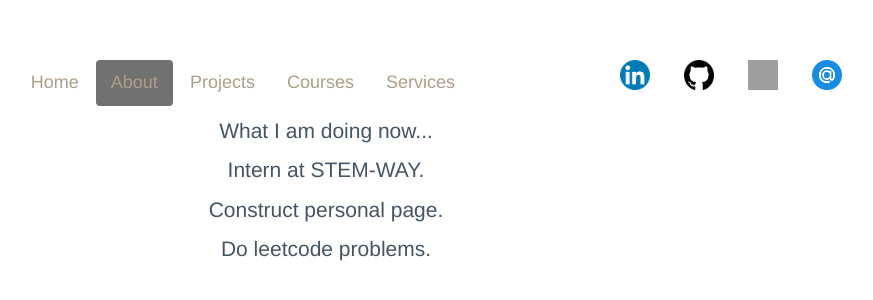
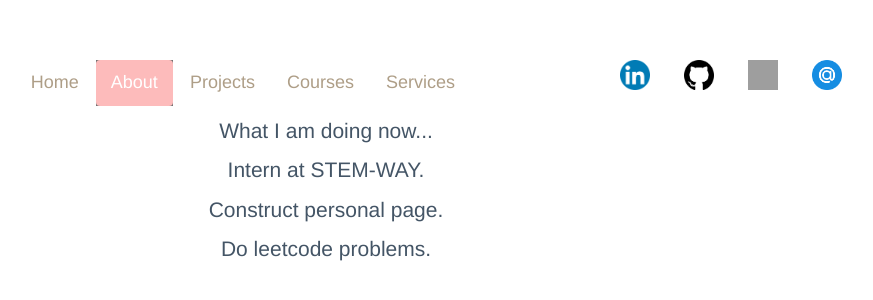
Before and after one commit to jadewu/jadewu.github.io, a Jekyll site: the page built from about.html, in a window 1280 px wide. Shown: the top 300 px of the page, without its empty margins (338-1211 px from the left). Built offline with Jekyll 4.4.1, drawn with Linux system fonts in a browser that asks for light colours; grey boxes are pictures that could not be loaded.

Commit message:
Update navpills.html

```diff
--- a/_includes/navpills.html
+++ b/_includes/navpills.html
@@ -1,6 +1,6 @@
 <ul class="nav nav-pills center-pills" >
-  <li><a href="/index.html" {% if page.url == "/index.html" %}class="active"{% endif %}>Home</a></li>
-  <li><a href="/about.html" {% if page.url == "/about.html" %}class="active"{% endif %}>About</a></li>
+  <li {% if page.url == "/index.html" %}class="active"{% endif %}><a href="/index.html">Home</a></li>
+  <li {% if page.url == "/about.html" %}class="active"{% endif %}><a href="/about.html">About</a></li>
   <li><a href="#">Projects</a></li>
   <li><a href="#">Courses</a></li>
   <li><a href="#">Services</a></li>
```
